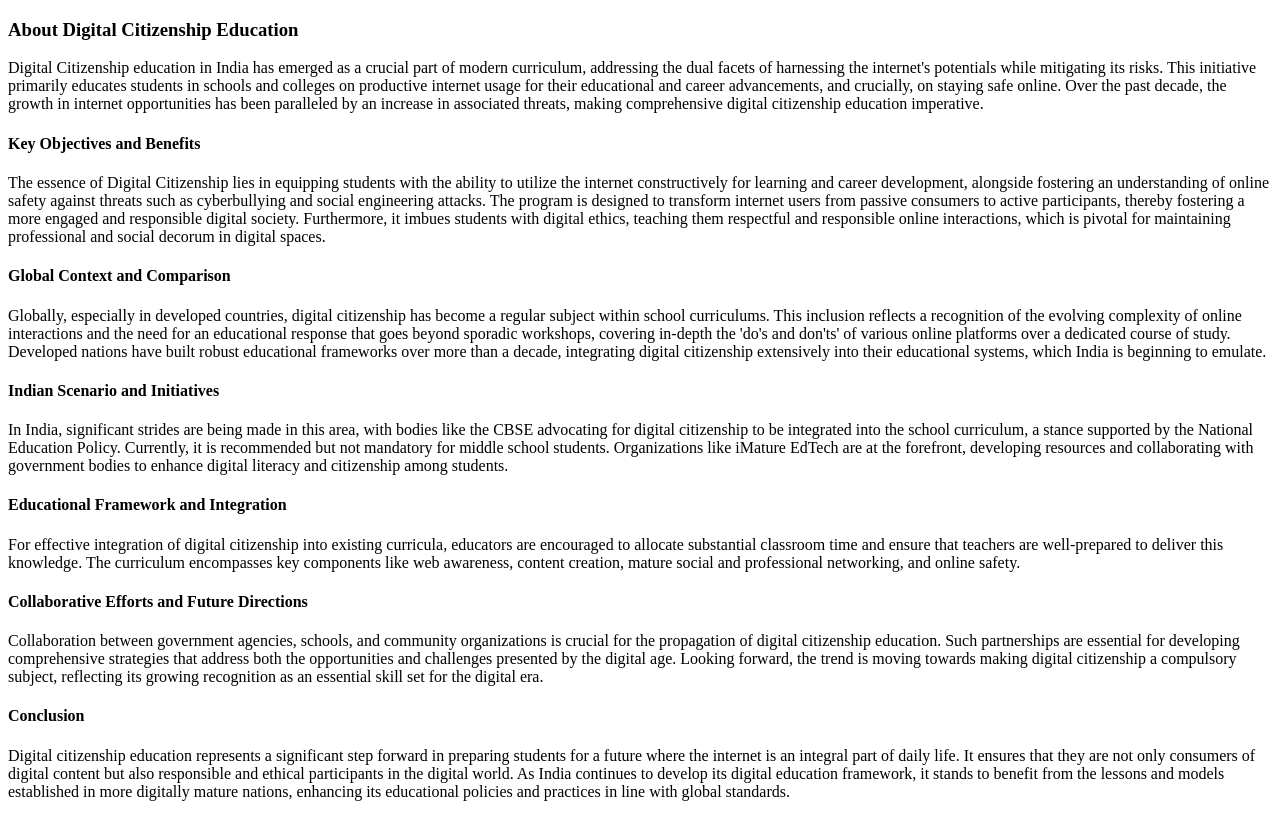
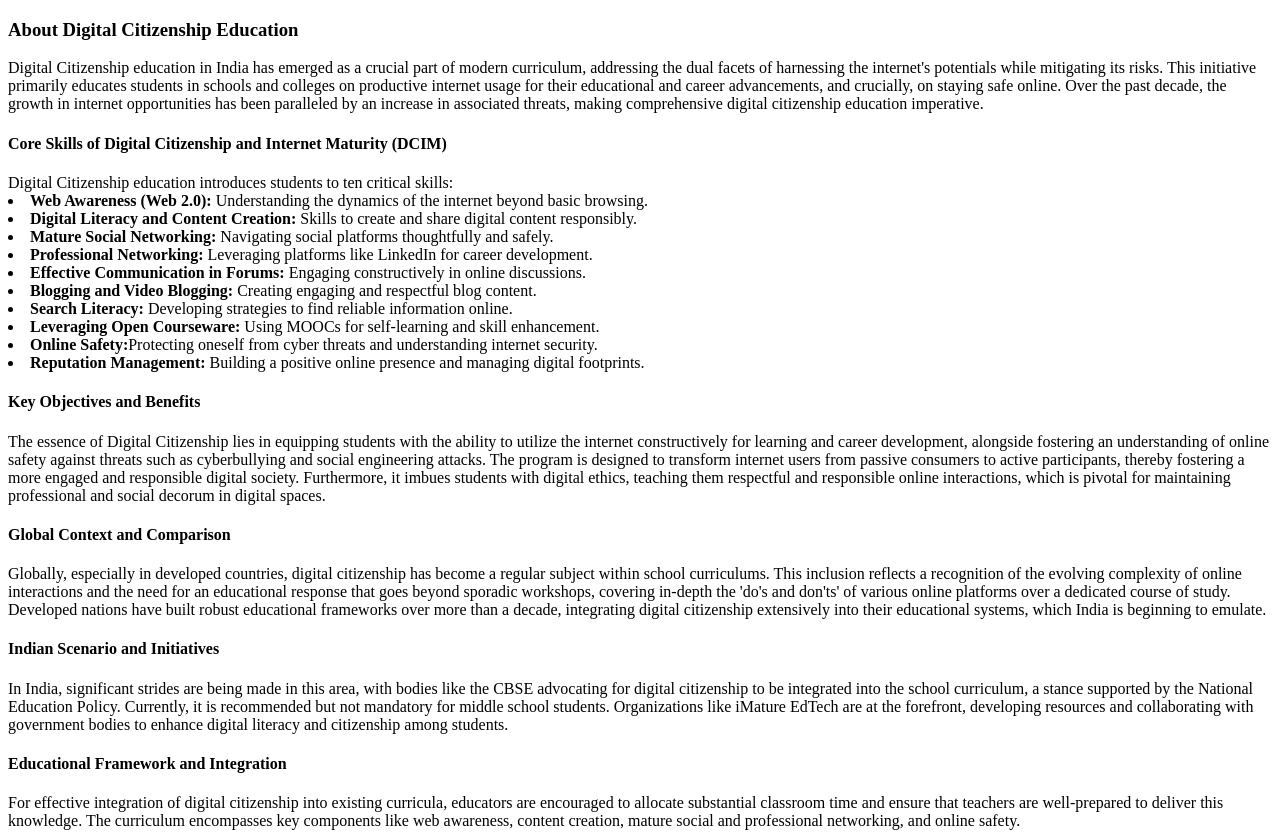
Before and after one commit to 00861ankit/AI-project, a plain HTML site: page about.html in a window 1280 px wide. Shown: the top 832 px of the page. Drawn offline with Linux system fonts and the light colour scheme.

Commit message:
Add files via upload

```diff
--- a/about.html
+++ b/about.html
@@ -17,6 +17,20 @@ on productive internet usage for their educational and career advancements, and
 crucially, on staying safe online. Over the past decade, the growth in internet
 opportunities has been paralleled by an increase in associated threats, making
 comprehensive digital citizenship education imperative.
+
+<h4>Core Skills of Digital Citizenship and Internet Maturity (DCIM)</h4>
+Digital Citizenship education introduces students to ten critical skills: <br>
+
+<li><b>Web Awareness (Web 2.0):</b> Understanding the dynamics of the internet beyond basic browsing.</li>
+<li><b>Digital Literacy and Content Creation: </b>Skills to create and share digital content responsibly.</li>
+<li><b>Mature Social Networking:</b> Navigating social platforms thoughtfully and safely.</li>
+<li><b>Professional Networking: </b>Leveraging platforms like LinkedIn for career development.</li>
+<li><b>Effective Communication in Forums: </b>Engaging constructively in online discussions.</li>
+<li><b>Blogging and Video Blogging:</b> Creating engaging and respectful blog content.</li>
+<li><b>Search Literacy:</b> Developing strategies to find reliable information online.</li>
+<li><b>Leveraging Open Courseware:</b> Using MOOCs for self-learning and skill enhancement.</li>
+<li><b>Online Safety:</b>Protecting oneself from cyber threats and understanding internet security.</li>
+<li><b>Reputation Management: </b>Building a positive online presence and managing digital footprints.</li>
 <h4>Key Objectives and Benefits</h4>
 The essence of Digital Citizenship lies in equipping students with the ability to utilize the
 internet constructively for learning and career development, alongside fostering an
```
